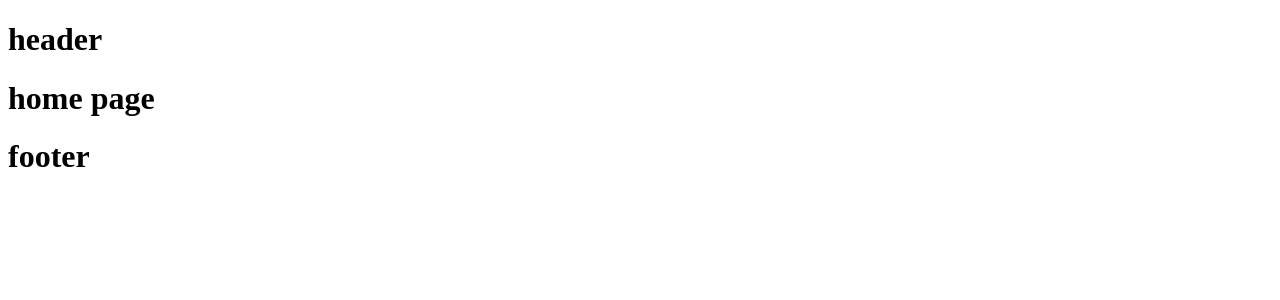
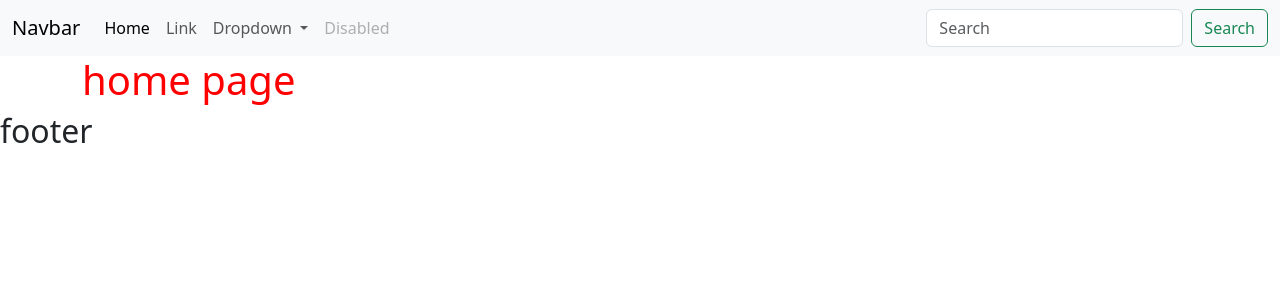
Before and after one commit to Duongw8l/nodejs-blog, a Node server app: page / in a window 1280 px wide. Shown: the top 300 px of the page. Run offline with Node 20, Linux system fonts and the light colour scheme; style sheets or scripts are compiled from the project's sources; some libraries are stand-ins or nearby versions.

Commit message:
add static file, scss, boostrap

```diff
--- a/package.json
+++ b/package.json
@@ -5,7 +5,7 @@
   "main": "src/index.js",
   "scripts": {
     "start": "nodemon src/index.js",
-    "test": "echo \"Error: no test specified\" && exit 1"
+    "watch": "sass --watch src/resources/scss/app.scss:src/public/css/app.css"
   },
   "repository": {
     "type": "git",
@@ -27,6 +27,7 @@
   },
   "devDependencies": {
     "morgan": "^1.10.1",
-    "nodemon": "^3.1.10"
+    "nodemon": "^3.1.10",
+    "sass": "^1.91.0"
   }
 }
--- a/src/index.js
+++ b/src/index.js
@@ -4,6 +4,10 @@ const path = require('path');
 const { engine } = require('express-handlebars');
 const app = express()
 const port = 3000
+
+
+// set static file
+app.use(express.static(path.join(__dirname, 'public')));
 
 
 // http logger
--- /dev/null
+++ b/src/resources/scss/_variables.scss
@@ -0,0 +1 @@
+$green-color: red;
--- /dev/null
+++ b/src/resources/scss/app.scss
@@ -0,0 +1,5 @@
+@import 'variables';
+
+h1 {
+    color: $green-color;
+}
--- a/src/resources/views/layouts/main.hbs
+++ b/src/resources/views/layouts/main.hbs
@@ -4,6 +4,8 @@
     <meta charset="UTF-8">
     <meta name="viewport" content="width=device-width, initial-scale=1.0">
     <title>Document</title>
+    <link rel="stylesheet" href="https://cdn.jsdelivr.net/npm/bootstrap@5.3.8/dist/css/bootstrap.min.css">
+    <link rel="stylesheet" href="/css/app.css">
 </head>
 <body>
     <div class="app">
@@ -15,6 +17,7 @@
 
        {{> footer}}
     </div>
+    <script src="https://cdn.jsdelivr.net/npm/bootstrap@5.3.8/dist/js/bootstrap.bundle.min.js"></script>
 
 </body>
 </html>
--- a/src/resources/views/partials/footer.hbs
+++ b/src/resources/views/partials/footer.hbs
@@ -1 +1 @@
-<h1>footer</h1>
+<h2>footer</h2>
--- a/src/resources/views/partials/header.hbs
+++ b/src/resources/views/partials/header.hbs
@@ -1 +1,36 @@
-<h1>header</h1>
+<nav class="navbar navbar-expand-lg bg-body-tertiary">
+  <div class="container-fluid">
+    <a class="navbar-brand" href="#">Navbar</a>
+    <button class="navbar-toggler" type="button" data-bs-toggle="collapse" data-bs-target="#navbarSupportedContent" aria-controls="navbarSupportedContent" aria-expanded="false" aria-label="Toggle navigation">
+      <span class="navbar-toggler-icon"></span>
+    </button>
+    <div class="collapse navbar-collapse" id="navbarSupportedContent">
+      <ul class="navbar-nav me-auto mb-2 mb-lg-0">
+        <li class="nav-item">
+          <a class="nav-link active" aria-current="page" href="#">Home</a>
+        </li>
+        <li class="nav-item">
+          <a class="nav-link" href="#">Link</a>
+        </li>
+        <li class="nav-item dropdown">
+          <a class="nav-link dropdown-toggle" href="#" role="button" data-bs-toggle="dropdown" aria-expanded="false">
+            Dropdown
+          </a>
+          <ul class="dropdown-menu">
+            <li><a class="dropdown-item" href="#">Action</a></li>
+            <li><a class="dropdown-item" href="#">Another action</a></li>
+            <li><hr class="dropdown-divider"></li>
+            <li><a class="dropdown-item" href="#">Something else here</a></li>
+          </ul>
+        </li>
+        <li class="nav-item">
+          <a class="nav-link disabled" aria-disabled="true">Disabled</a>
+        </li>
+      </ul>
+      <form class="d-flex" role="search">
+        <input class="form-control me-2" type="search" placeholder="Search" aria-label="Search"/>
+        <button class="btn btn-outline-success" type="submit">Search</button>
+      </form>
+    </div>
+  </div>
+</nav>
```
Also changed, not shown: 3 other files.
